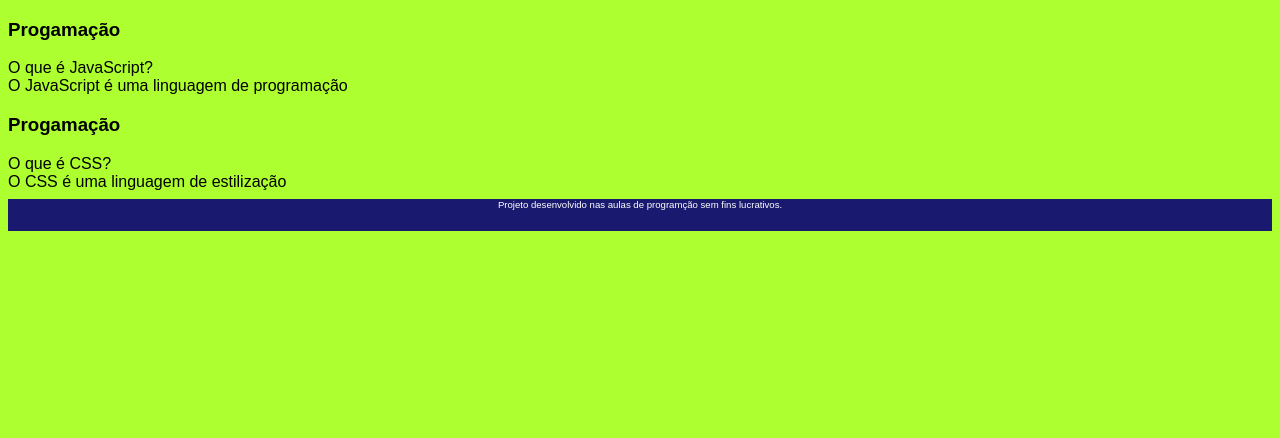
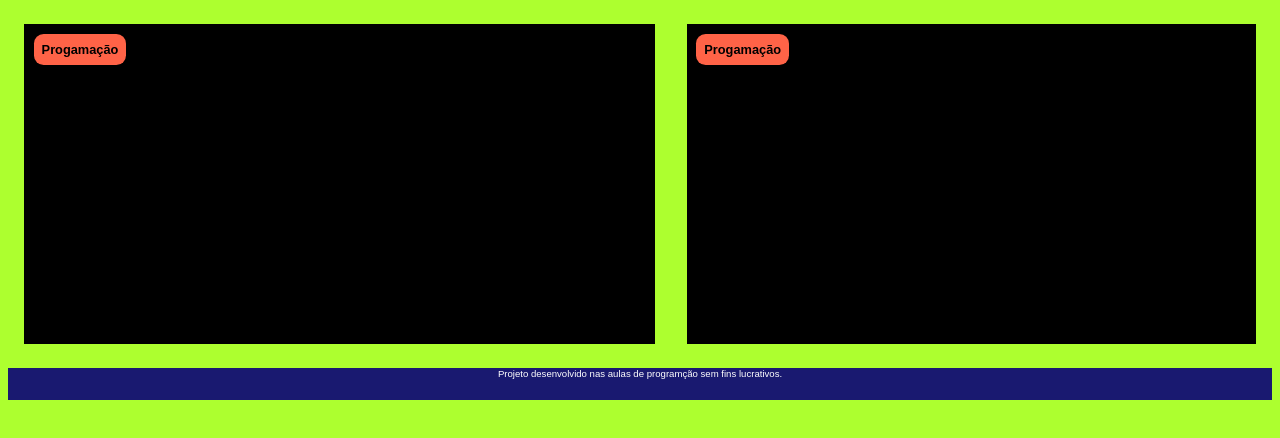
Before and after one commit to GUiSiLVAaaa/2-reposit-rio-2, a plain HTML site: page index.html in a window 1280 px wide. Drawn offline with Linux system fonts and the light colour scheme.

Commit message:
Aula 22/05 1

```diff
--- a/style.css
+++ b/style.css
@@ -1,6 +1,33 @@
 body {
     background-color: greenyellow;
     font-family: Arial, Helvetica, sans-serif;
+}
+
+#container {
+    display: flex;
+}
+
+.cartao {
+    margin: 1rem 1rem;
+    background-color: black;
+    height: 20rem;
+    flex-grow: 1;
+    flex-basis: calc(33% -6rem);
+}
+
+.cartao__conteudo {
+    text-align: center;
+    height: 100%;
+}
+
+.cartao__conteudo h3{
+    background-color: tomato;
+    text-align: left;
+    padding: 0.5rem;
+    position: absolute;
+    margin: 0.6rem;
+    border-radius: 0.6rem;
+    font-size: 1vw;
 }
 
 footer {
```
